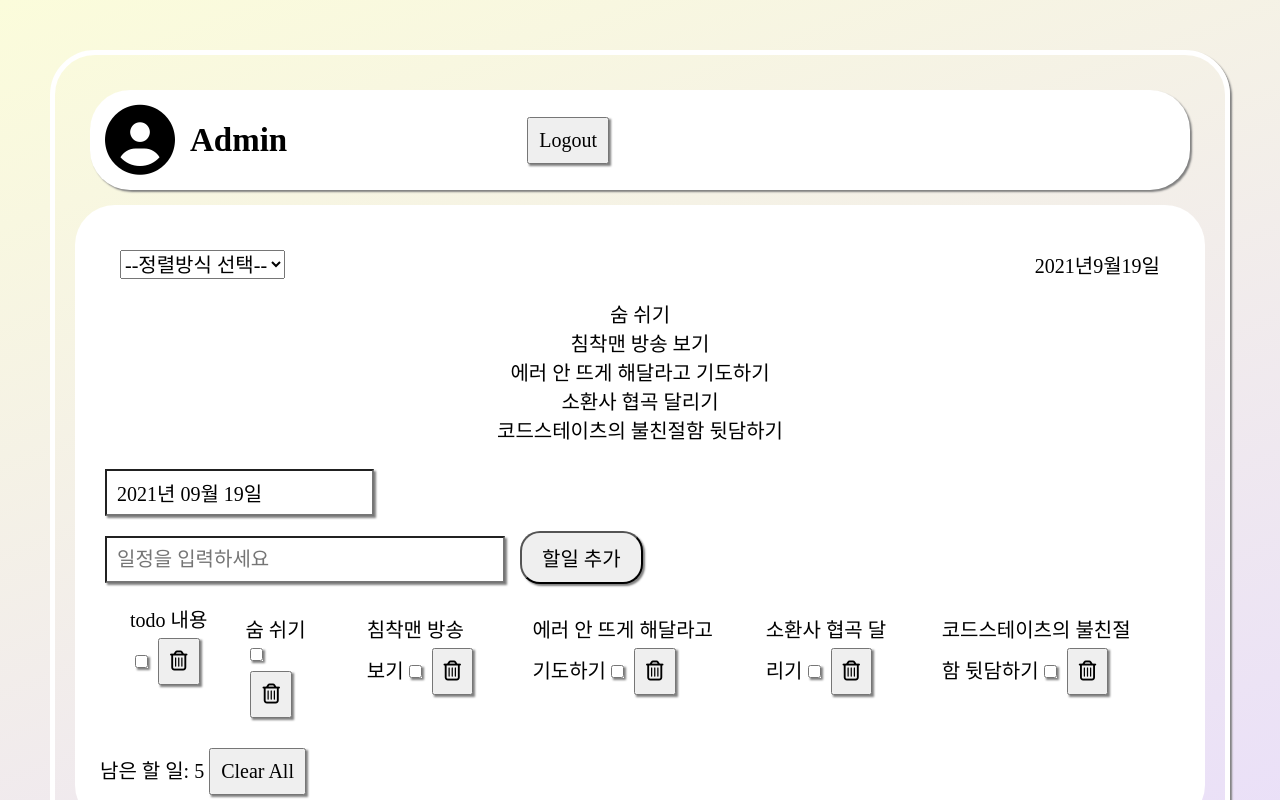
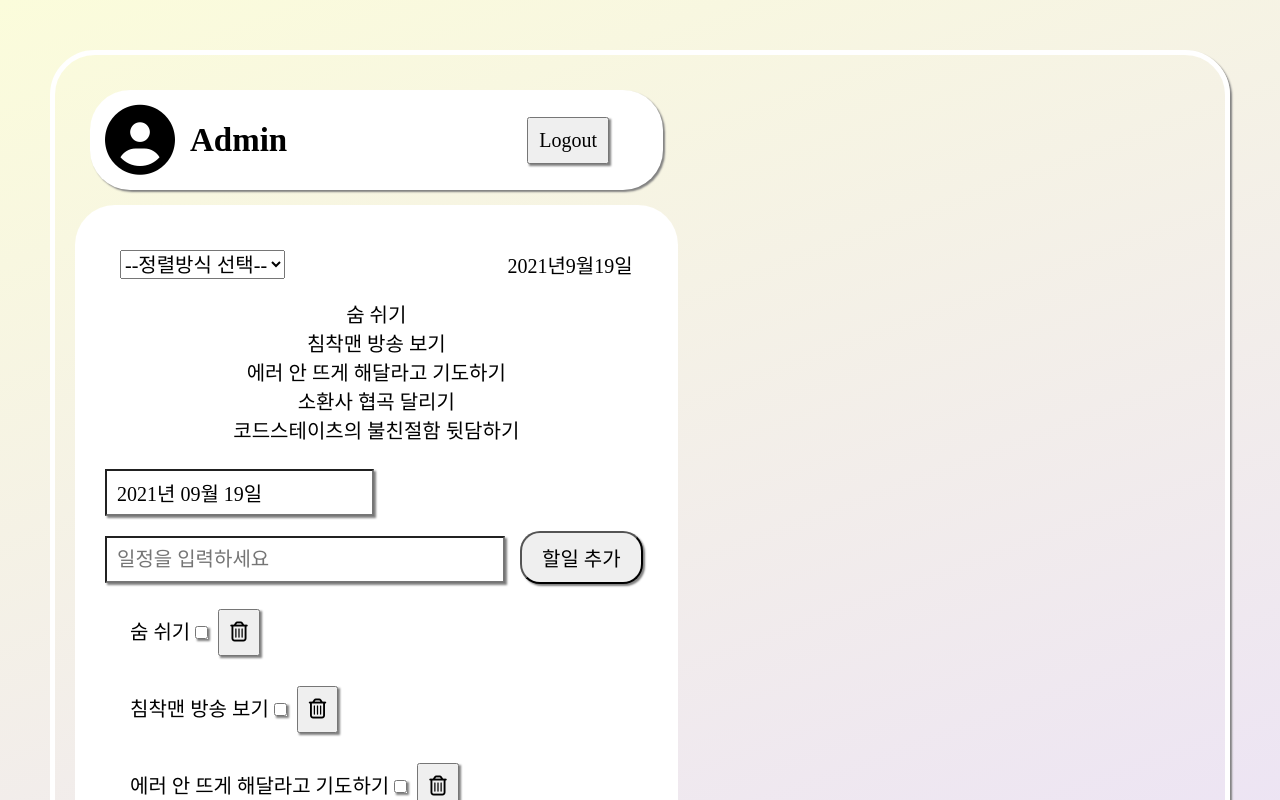
Before and after one commit to lsm6627/codegangster_toto, a React (Create React App) app: page / in a window 1280 px wide. Shown: the top 800 px of the page. Built offline with nearby package versions, Linux system fonts and the light colour scheme; a web font is replaced by a local one.

Commit message:
더미데이터 삭제기능 구현

```diff
--- a/src/component/ContentTodo.js
+++ b/src/component/ContentTodo.js
@@ -9,24 +9,15 @@ const ContentTodo = () => {
 
     //setDatas - todo 제거, 생성
 
+    const deleteTodo = (some, deleteId) => {
+        const filterTodo = datas.filter((todo, id) => id !== deleteId - 1)
+        setDatas(filterTodo);
+
+    };
 
     return (
         <div>
-            <ul className="todoLists">
-                <li className="todoList">
-                    {/* 각 리스트 항목들 */}
-                    <div className="todoDate">{/*D-day표시*/}</div>
-                    <div className="todoContent">{/*todo내용표시*/}
-                        todo 내용
-                        <span className="todoContent_checkbox">
-                            {/*체크박스영역*/}
-                            <input type="checkbox">{/*체크박스*/}</input>
-                        </span>
-                        <span className="todoContent_delete">
-                            {/*삭제영역*/}
-                            <button className="todoContent_deleteButton">{/*삭제버튼*/}<i className="far fa-trash-alt"></i></button>
-                        </span>
-                    </div>
+
             {datas.map((todo) => {
                 return (
                     <li className="todoList">
@@ -42,15 +33,16 @@ const ContentTodo = () => {
                             </span>
                             <span className="todoContent_delete">
                                 {/*삭제영역*/}
-                                        <button className="todoContent_deleteButton">{/*삭제버튼*/}<i className="far fa-trash-alt"></i></button>
+                                <button
+                                    className="todoContent_deleteButton"
+                                    onClick={() => deleteTodo(todo.content, todo.id)}
+                                >{/*삭제버튼*/}<i className="far fa-trash-alt"></i></button>
                             </span>
                         </div>
                     </li>
                 )
-                    })}
-                </li>
-            </ul>
-        </div>
+            })}</div>
+
     )
 }
 
```
Lines whose indentation alone changed are shown as unchanged.
